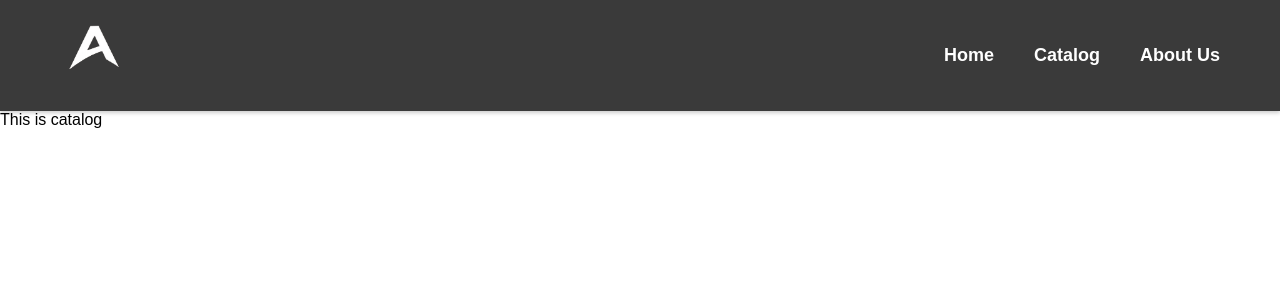
After one commit to Pteraaaaz/Some_Simple_Project, a Python web app: template Templates/Catalog.html in a window 1280 px wide. The commit adds this page. Shown: the top 300 px of the page. Run offline with Jinja, Linux system fonts and the light colour scheme; the template is opened without the code that fills it, so the values that code supplies are empty.

Commit message:
Creating the HTML pages

```diff
--- /dev/null
+++ b/Templates/Catalog.html
@@ -0,0 +1,28 @@
+<!DOCTYPE html>
+<html lang="en">
+<head>
+    <meta charset="UTF-8">
+    <meta name="viewport" content="width=device-width, initial-scale=1.0">
+    <title>Catalog</title>
+    <link rel="stylesheet" href="../Static/CSS/Styles.css">
+    <link rel="icon" sizes="32x32" href="../Static/Assets/Auro_Logo.png">
+</head>
+<body>
+    <header>
+        <div class="header-container">
+            <div class="logo">
+                <img src="../Static/Assets/Auro_Logo.png" class="image-small">
+            </div>
+            <nav>
+                <a href="../Templates/index.html">Home</a>
+                <a href="../Templates/Catalog.html">Catalog</a>
+                <a href="../Templates/About_Us.html">About Us</a>
+            </nav>
+        </div>
+    </header>
+
+    <main>
+        <p>This is catalog</p>
+    </main>
+</body>
+</html>
```
Also changed, not shown: Templates/About_Us.html (added, +28 -0 lines), Templates/index.html (renamed from index.html, +6 -6 lines), Static/Assets/Auro_Logo.png (renamed from Assets/Auro_Logo.png), Static/CSS/Styles.css (renamed from Styles.css).
